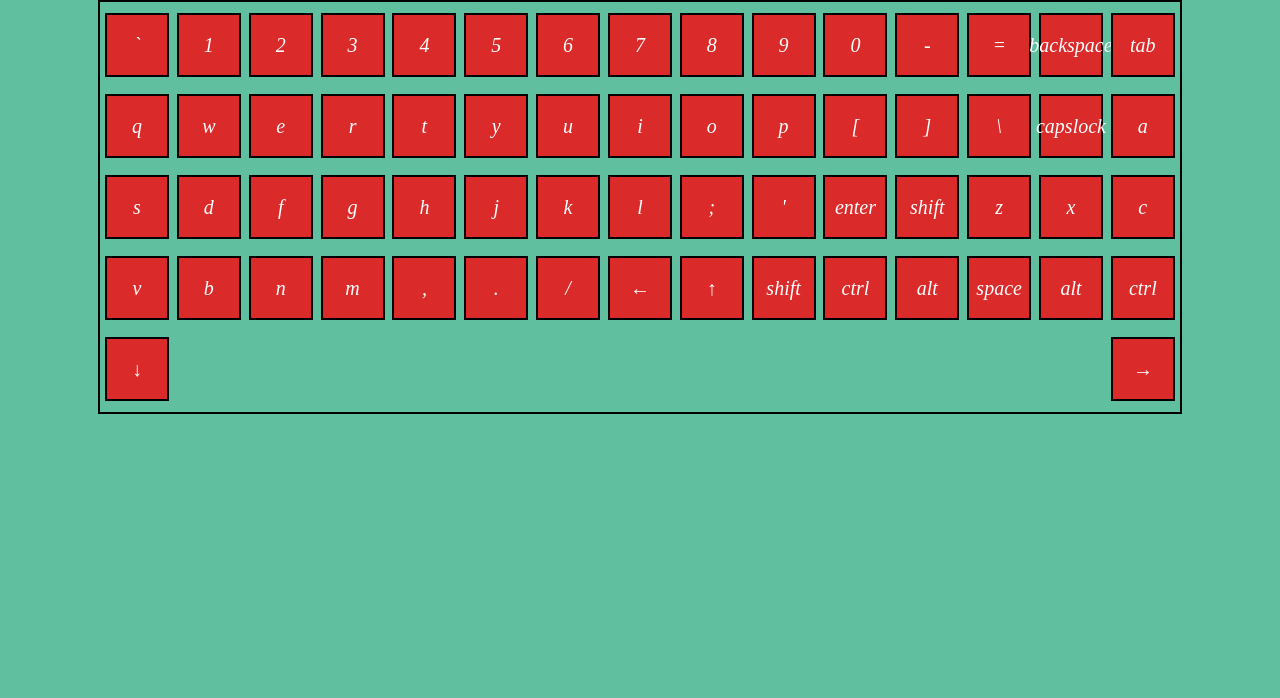
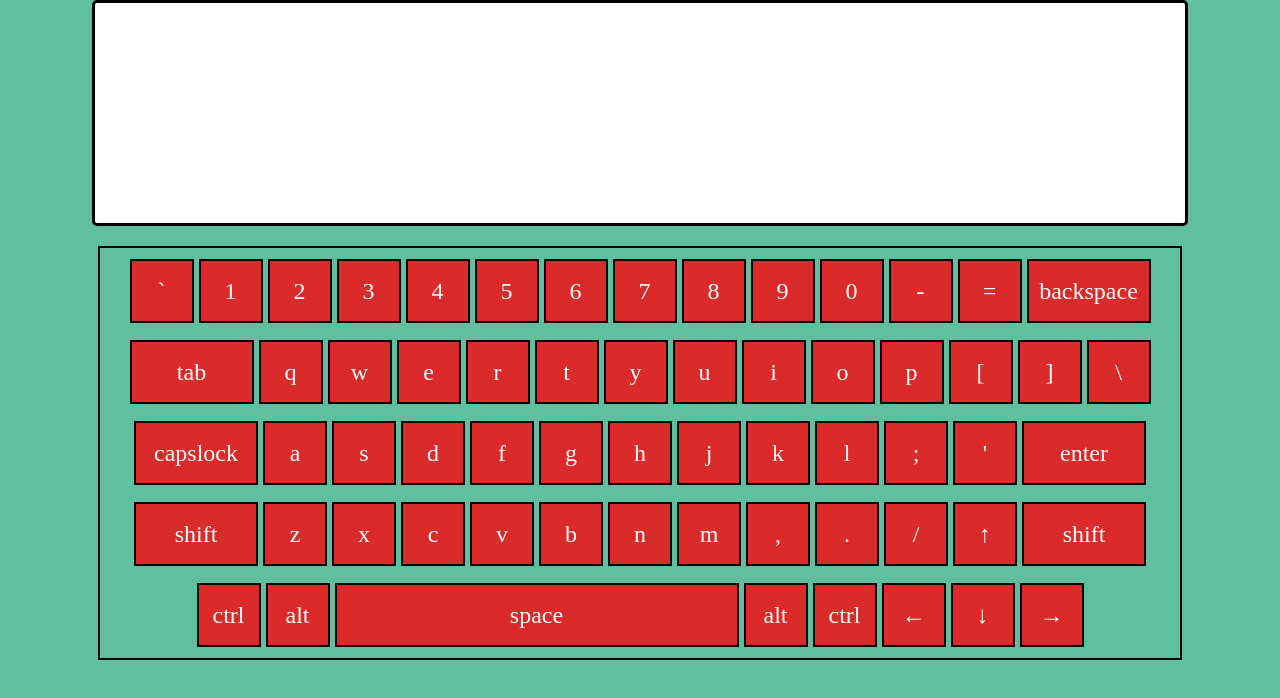
Before and after one commit to MikBely/virtual-keyboard, a website with bundled scripts: page src/index.html in a window 1280 px wide. Built offline with nearby package versions, Linux system fonts and the light colour scheme.

Commit message:
fix: finish simple DOM keyboard

```diff
--- a/src/index.js
+++ b/src/index.js
@@ -35,11 +35,13 @@ class KeyButton {
     return this.element;
   }
 }
+// creating DOM keyboard
 const body = document.querySelector('body');
 const container = document.createElement('div');
 container.classList.add('container');
 body.prepend(container);
-const double = ['Backspace', 'Tab', 'CapsLock', 'Enter', 'Space'];
+const double = ['Backspace', 'Tab', 'CapsLock', 'Enter', 'Space', 'ShiftLeft', 'ShiftRight'];
+const space = 'Space';
 const keyboard = document.createElement('div');
 container.append(keyboard);
 keyboard.classList.add('keyboard');
@@ -48,5 +50,16 @@ for (let i = 0; i < 62; i += 1) {
   buttons.push(new KeyButton('buttonKey', 'div').initButton());
 }
 keyboard.append(...buttons);
-const buttonElements = document.querySelectorAll('.buttonKey');
-buttonElements.map((item) => (double.includes(item.dataset) ? item.classList.add('double') : item.classList.add('buttonKey')));
+for (let i = 0; i < buttons.length; i += 1) {
+  if (double.includes(buttons[i].dataset.name)) {
+    buttons[i].classList.add('double');
+  }
+  if (buttons[i].dataset.name === space) {
+    buttons[i].classList.remove('double');
+    buttons[i].classList.add('space');
+  }
+}
+
+const textarea = document.createElement('textarea');
+textarea.classList.add('textarea');
+container.prepend(textarea);
--- a/src/keys.js
+++ b/src/keys.js
@@ -858,22 +858,7 @@ const keys = [
     shifted: true,
     double: false,
   },
-  {
-    key: 'ArrowLeft',
-    ru: {
-      uppercase: '←',
-      lowercase: '←',
-      capsLowercase: '←',
-      capsUppercase: '←',
-    },
-    en: {
-      lowercase: '←',
-      uppercase: '←',
-      capsLowercase: '←',
-      capsUppercase: '←',
-    },
-    double: false,
-  },
+
   {
     key: 'ArrowUp',
     ru: {
@@ -991,6 +976,21 @@ const keys = [
     },
     special: true,
     double: false,
+  }, {
+    key: 'ArrowLeft',
+    ru: {
+      uppercase: '←',
+      lowercase: '←',
+      capsLowercase: '←',
+      capsUppercase: '←',
+    },
+    en: {
+      lowercase: '←',
+      uppercase: '←',
+      capsLowercase: '←',
+      capsUppercase: '←',
+    },
+    double: false,
   },
   {
     key: 'ArrowDown',
--- a/src/style.css
+++ b/src/style.css
@@ -1,13 +1,12 @@
 body{
     background-color: #5b9e;
     font-family: 'Times New Roman', Times, serif;
-    font-size: 20px;
+    font-size: 24px;
     color: #fff;
-    font-style: italic;
     margin: 0 auto;
 }
 .container{
-    width: 1280px;
+    width: 100%;
     display: flex;
     flex-direction: column;
     justify-content: center;
@@ -18,7 +17,7 @@ body{
     width: 1070px;
     border: 2px solid black;
     display: flex;
-    justify-content: space-between;
+    justify-content: center;
     align-items:center;
     height: 400px;
     flex-wrap: wrap;
@@ -36,5 +35,20 @@ body{
     align-items: center;
 }
 .double{
-
+    width: 120px;
 }
+.space{
+    width: 400px;
+}
+.textarea{
+    background-color: white;
+    width: 1070px;
+    height: 200px;
+    resize: none;
+    outline: none;
+    padding: 10px;
+    border: black solid 3px;
+    border-radius: 5px;
+    font-size: 18px;
+    font-family: inherit;
+}
```
